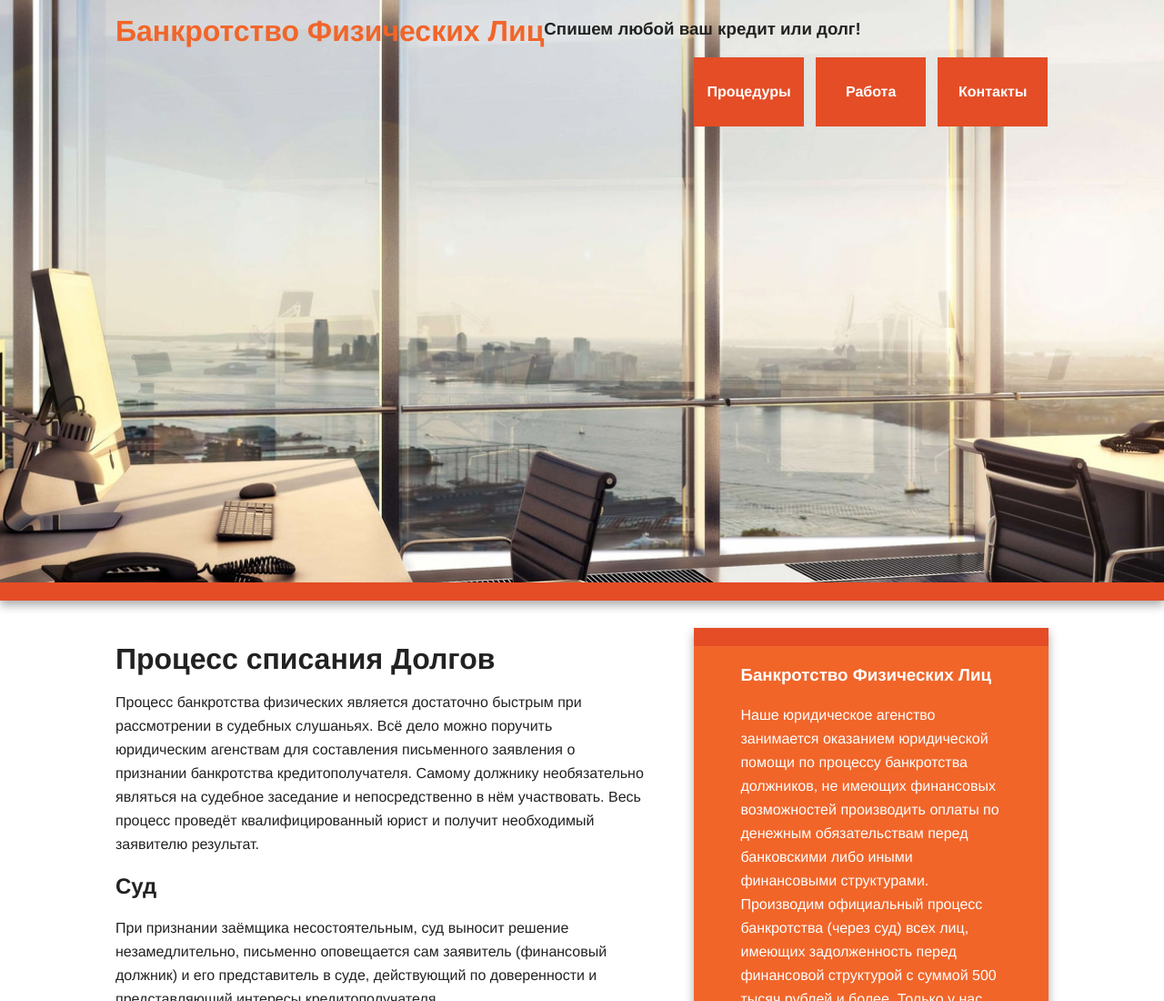
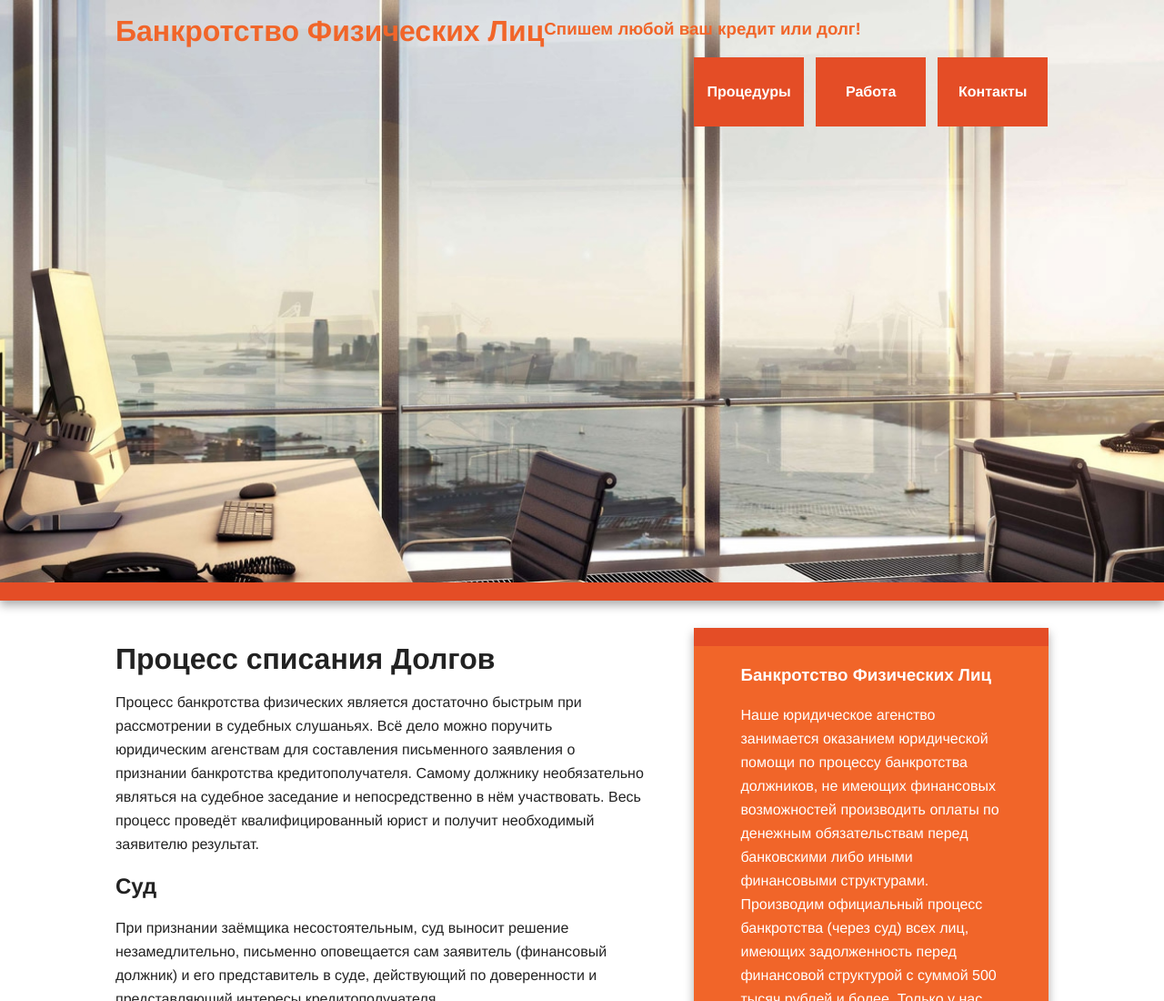
Before and after one commit to bakrot-rostov/bakrot-rostov.github.io, a plain HTML site: page index.html in a window 1280 px wide. Shown: the top 1100 px of the page at 91% size. Drawn offline with nearby package versions, Linux system fonts and the light colour scheme.

Commit message:
Update index.html

```diff
--- a/index.html
+++ b/index.html
@@ -24,7 +24,7 @@
         <div class="header-container">
             <header class="wrapper clearfix">
                 <h1 class="title">Банкротство Физических Лиц</h1>
-		    <h3>Спишем любой ваш кредит или долг!</h3>
+		    <h3 class="title">Спишем любой ваш кредит или долг!</h3>
                 <nav>
                     <ul>
                         <li><a href="#paragraf1">Процедуры</a></li>
```
